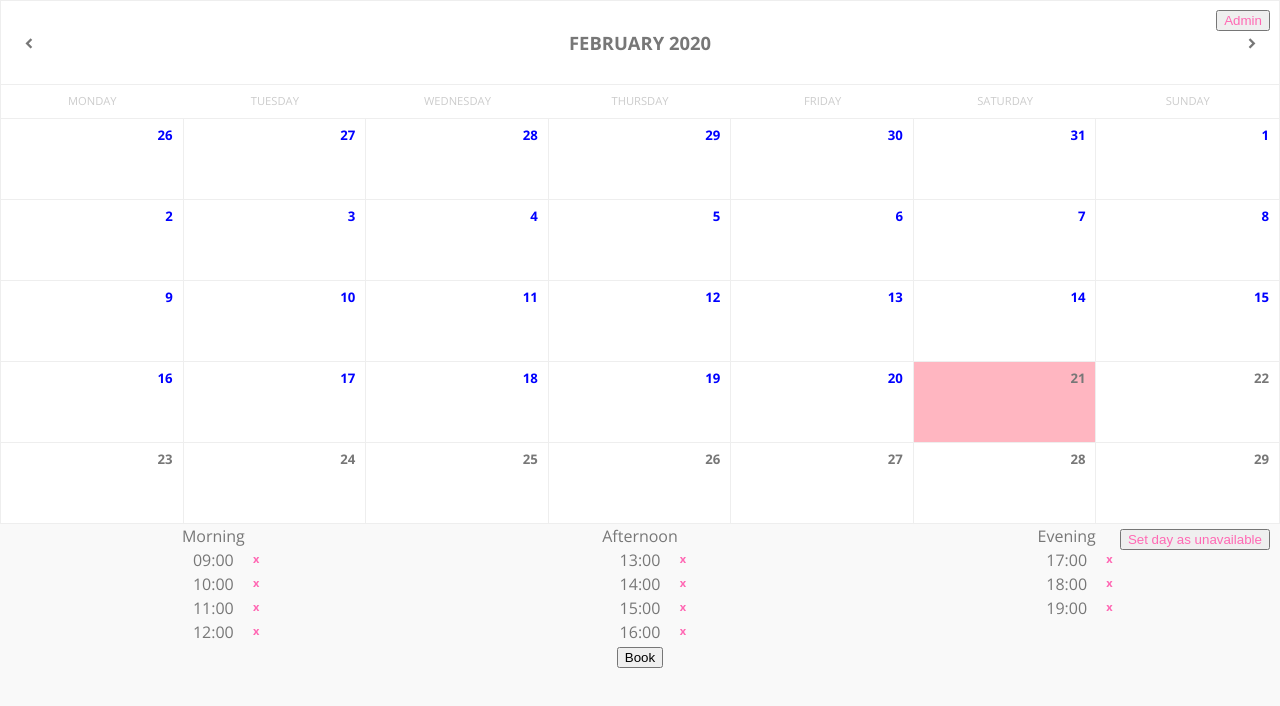
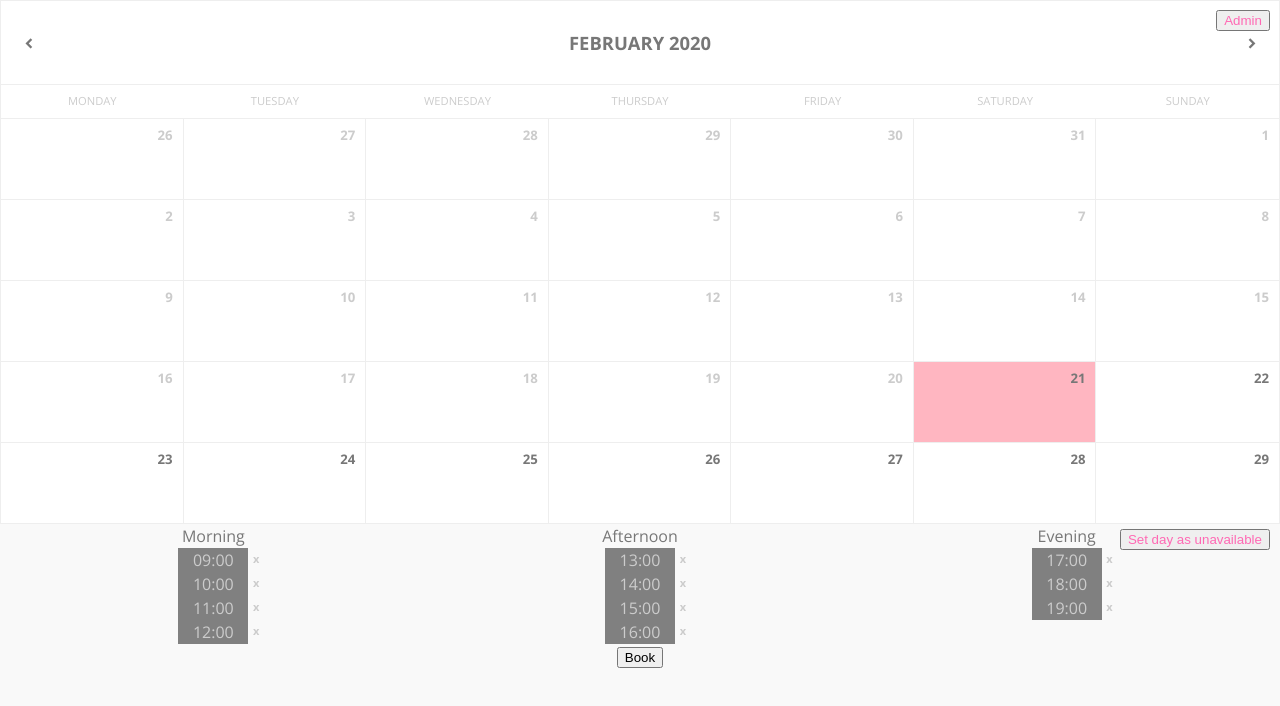
Before and after one commit to rdord/tn-book, a React (Create React App) app: page / in a window 1280 px wide. Shown: the top 706 px of the page. Built offline with nearby package versions, Linux system fonts and the light colour scheme.

Commit message:
break before the next appointment can be booked

```diff
--- a/src/Constants.js
+++ b/src/Constants.js
@@ -1,3 +1,4 @@
 export const workdayStart = 9;
 export const workdayEnd = 19;
 export const appointmentDuration = 3;
+export const breakBeforeBooking = 2; // break before next possible appointment booking
--- a/src/components/Calendar/Calendar.css
+++ b/src/components/Calendar/Calendar.css
@@ -85,7 +85,6 @@
 .calendar .body .disabled {
   color: var(--text-color-light);
   pointer-events: none;
-  color: blue;
 }
 
 .calendar .body .cell .bg {
--- a/src/components/Calendar/CalendarCells.js
+++ b/src/components/Calendar/CalendarCells.js
@@ -31,12 +31,12 @@ const CalendarCells = observer(() => {
       const cloneDay = day; //to remove the onDateClick warning
       const isCurrentMonthDay = isSameMonth(day, store.selectedTime);
       const isBeforeToday = isBefore(day, new Date());
-      const isDisabled = !isCurrentMonthDay || (isBeforeToday && !isToday(day));
+      const isDisabledDay = !isCurrentMonthDay || (isBeforeToday && !isToday(day));
       const isSelectedDay = isSameDay(day, store.selectedTime);
 
       days.push(
         <div
-          className={`col cell ${isDisabled ? 'disabled' : isSelectedDay && 'selected'}`}
+          className={`col cell ${isDisabledDay ? 'disabled' : isSelectedDay && 'selected'}`}
           key={day.toString()}
           onClick={() => store.selectTime(cloneDay)}>
           <span className='number'>{format(day, 'd')}</span>
--- a/src/components/TimePicker/TimePickerSlots.js
+++ b/src/components/TimePicker/TimePickerSlots.js
@@ -1,6 +1,6 @@
 import React, { useContext } from 'react';
 import './TimePicker.css';
-import { workdayStart, workdayEnd } from '../../Constants';
+import { workdayStart, workdayEnd, breakBeforeBooking } from '../../Constants';
 import { differenceInHours, addHours, format, isBefore, isAfter, isSameHour, set } from 'date-fns';
 import { observer } from 'mobx-react-lite';
 import AppointmentStore from '../../stores/AppointmentStore';
@@ -26,10 +26,12 @@ const TimePickerSlots = observer(() => {
 
     store.allUnavailableTimes.find(time => (isUnavailableHour = isSameHour(time, cloneHour)));
 
-    // TODO: disable hours before NOW and 2 hours after NOW
+    const hoursInPast = isBefore(hour, addHours(new Date(), breakBeforeBooking));
+    const isDisabledHour = isUnavailableHour || hoursInPast;
+
     const hourSlot = (
       <div
-        className={`slot ${isUnavailableHour ? 'disabled' : isSelectedHour && 'selected'}`}
+        className={`slot ${isDisabledHour ? 'disabled' : isSelectedHour && 'selected'}`}
         onClick={() => store.selectTime(cloneHour)}
         key={hour.toString()}>
         {format(hour, 'HH:mm')}
```
